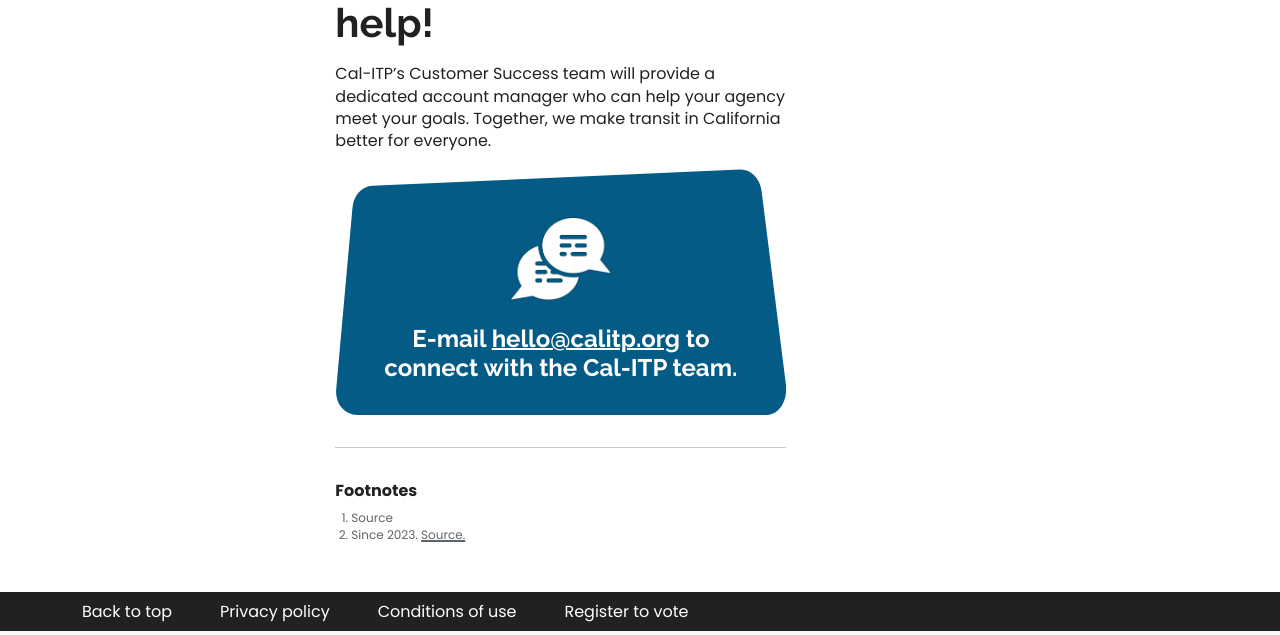
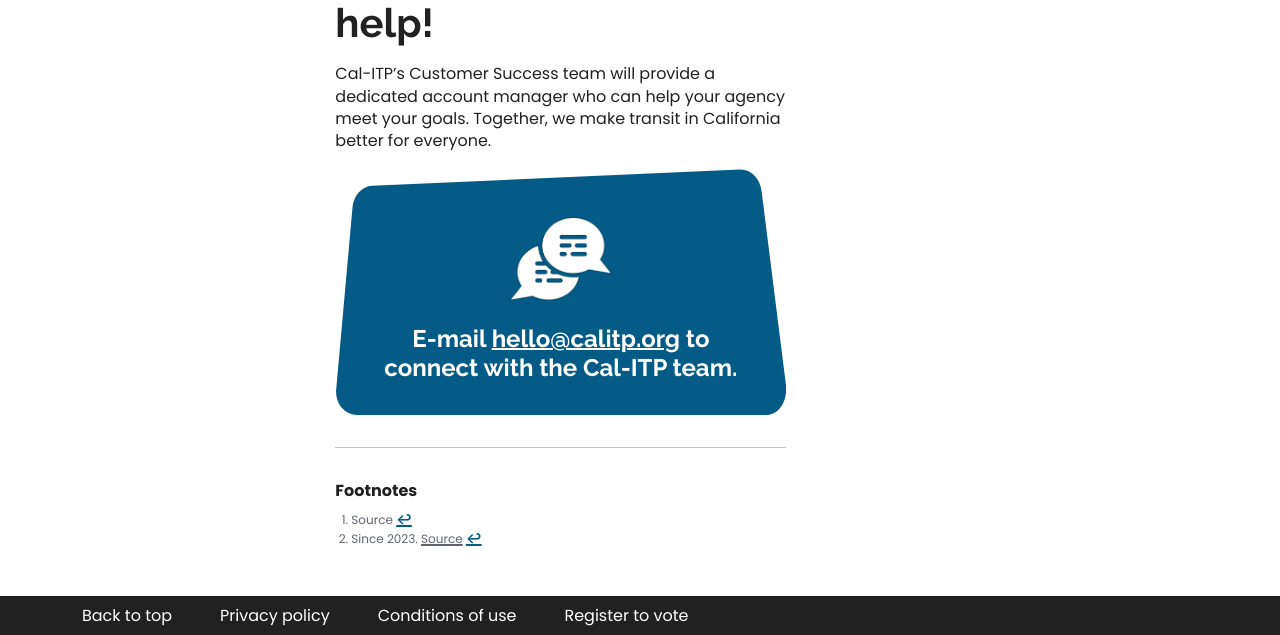
Before and after one commit to cal-itp/calitp.org, a Jekyll site: the page built from src/customer-stories.html, in a window 1280 px wide and 900 px high, scrolled down 5158 px, cut to the strip 265-900 px from the top of the window. Built offline with Jekyll 4.4.1, drawn with Linux system fonts in a browser that asks for light colours.

Commit message:
fix(stories): footnotes - add backlinks

```diff
--- a/src/customer-stories.html
+++ b/src/customer-stories.html
@@ -278,7 +278,9 @@
           <div class="mb-3 pb-3 footnotes" role="doc-endnotes">
             <ol>
               <li class="small text-body-tertiary" id="fn:1" role="doc-endnote">
-                <small class="d-block text-body-tertiary">Source</small>
+                <small class="d-block text-body-tertiary"
+                  >Source <a href="#fnref:1" class="reversefootnote" role="doc-backlink">↩</a></small
+                >
               </li>
               <li class="small text-body-tertiary" id="fn:2" role="doc-endnote">
                 <small class="d-block text-body-tertiary"
@@ -287,8 +289,9 @@
                     href="https://dashboards.calitp.org/public/dashboard/9dd1758e-59de-479a-877b-c63657dc555d?tab=13-objective-1%3A-improve-up-to-dateness-of-schedule-service"
                     target="_blank"
                     class="link-body-emphasis fw-normal small"
-                    >Source.</a
-                  ></small
+                    >Source</a
+                  >
+                  <a href="#fnref:2" class="reversefootnote" role="doc-backlink">↩</a></small
                 >
               </li>
             </ol>
```
